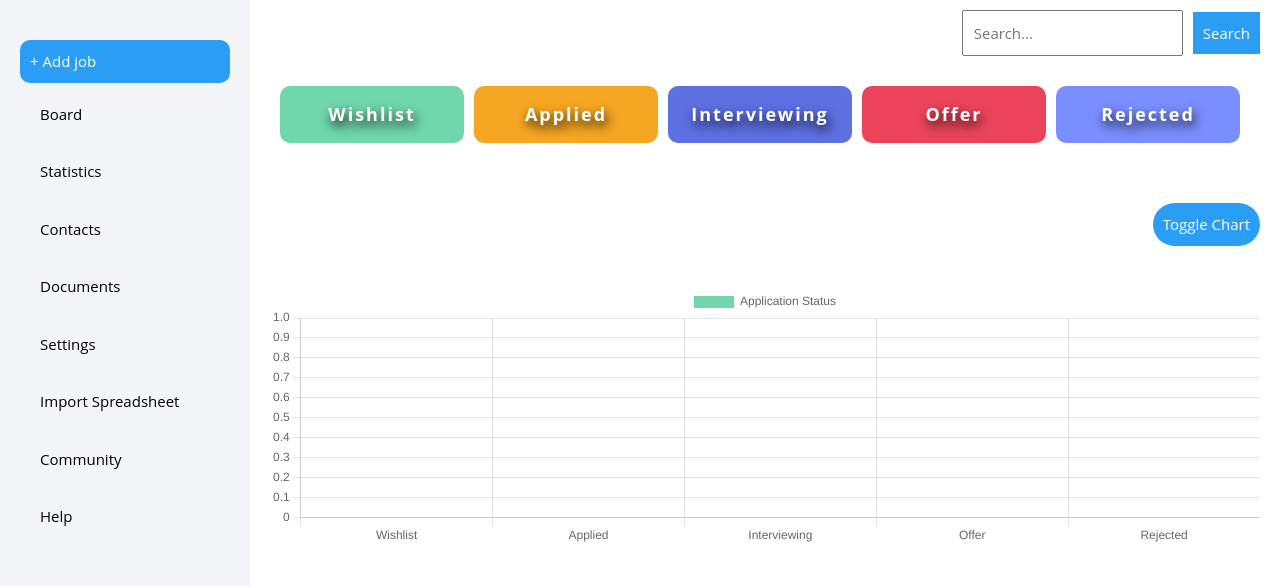
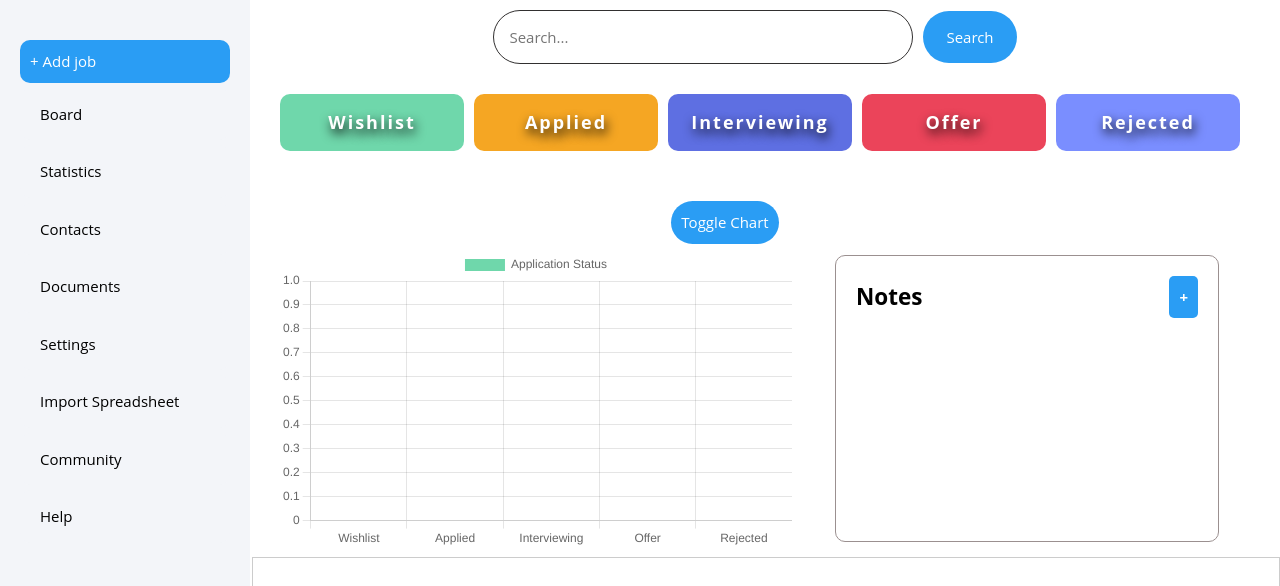
Before and after one commit to satyamraj2101/joblogger, a Flask app: template Backend/template/dashboard.html in a window 1280 px wide. Shown: the part 64-650 px from the top of the page. Run offline with Flask 3, Linux system fonts and the light colour scheme; the template is opened without the code that fills it, so the values that code supplies are empty; parts of the project's set-up code (start-up, migrations or seed data) failed here and were passed over; some libraries are stand-ins or nearby versions.

Commit message:
dashboard design updated(search bar, chart aligned, notes box added)

```diff
--- a/Backend/template/dashboard.html
+++ b/Backend/template/dashboard.html
@@ -104,24 +104,28 @@
         .search-container {
     display: flex;
     align-items: center;
-            justify-content: flex-end;
+    justify-content: center;
     margin-top: 10px;
-            margin-right: 20px;
+    margin-right: auto;
+    margin-left: 230px;
 }
-
 .search-bar {
-            padding: 10px;
+    padding: 15px;
     margin-right: 10px;
+    width: 40%;
+    border: 1px solid #323030;
+    border-radius: 30px;
+    font-size: 1rem;
 }
-
 .search-button {
     background-color: #2a9df4;
     color: white;
     border: none;
-            padding: 10px;
+    padding: 15px 23px;
     cursor: pointer;
+    border-radius: 30px;
+    font-size: 1rem;
 }
-
         /* Main Container Styles */
         .main-container {
             display: flex;
@@ -265,18 +269,19 @@
         /* Chart Container Styles */
         .chart-container {
     background-color: #fff;
-            padding: 20px; /* Smaller padding */
+    /* padding: 20px; */
     border-radius: 10px;
-            margin: 20px 0;
-            align-self: flex-end; /* Align to the right */
+    margin-left: 280px;
+    align-self: start;
     height: 300px;
-            width: calc(100% - 250px); /* Adjusted width */
+    width: 40%;
 }
 
         .togglebutton {
     text-align: right;
-            margin-right: 20px;
-            margin-top: 10px;
+    margin-left: 170px;
+    margin-bottom: 5px;
+    align-self: center;
 }
 
         .toggleChartButton {
@@ -293,6 +298,52 @@
             background-color: #1e7fc4;
         }
 
+{#<!-- Notes Box Styles -->#}
+    .notes-box {
+    background-color: #fff;
+    border-radius: 10px;
+    margin-top: -294px;
+    margin-right: 61px;
+    padding: 20px;
+    height: 287px;
+    width: 30%;
+    align-self: end;
+    overflow-y: auto;
+    position: relative;
+    border: 1px solid #9b9090;
+}
+
+    .notes-heading {
+        font-size: 1.5rem;
+        font-weight: bold;
+        margin-bottom: 10px;
+        display: flex;
+        justify-content: space-between;
+        align-items: center;
+    }
+
+    .notes-list {
+        list-style: none;
+        padding: 0;
+        margin: 0;
+    }
+
+    .note-item {
+        border: 1px solid #ddd;
+        padding: 10px;
+        border-radius: 5px;
+        margin-bottom: 10px;
+    }
+
+    .add-note-button {
+        background-color: #2a9df4;
+        color: white;
+        border: none;
+        padding: 10px;
+        cursor: pointer;
+        border-radius: 5px;
+        font-size: 1rem;
+    }
 
         /* Footer Styles */
         .footer {
@@ -433,6 +484,16 @@
         <div class="chart-container">
             <canvas id="statusChart"></canvas>
         </div>
+<div class="notes-box">
+    <div class="notes-heading">
+        Notes
+        <button class="add-note-button" onclick="addNote()">+</button>
+    </div>
+    <ul class="notes-list" id="notesList">
+        <!-- Notes will be dynamically added here -->
+    </ul>
+</div>
+
         <!-- Job Details Section -->
         <div class="job-details-container">
             <h2>Job Details</h2>
@@ -512,6 +573,24 @@
         // Initial chart type
         var chart;
         initChart('bar');
+    // Function to add a new note
+    function addNote() {
+        var notesList = document.getElementById('notesList');
+        var noteText = prompt('Enter your note:');
+        if (noteText) {
+            var noteItem = document.createElement('li');
+            noteItem.classList.add('note-item');
+            noteItem.textContent = noteText;
+            notesList.appendChild(noteItem);
+        }
+    }
+
+    // Function to view all notes
+    function viewAllNotes() {
+        // Redirect to a new page where all notes are available
+        // You can implement this as a new HTML page
+        alert('Redirecting to view all notes page...');
+    }
     </script>
 </body>
 
```
Lines whose indentation alone changed are shown as unchanged.
